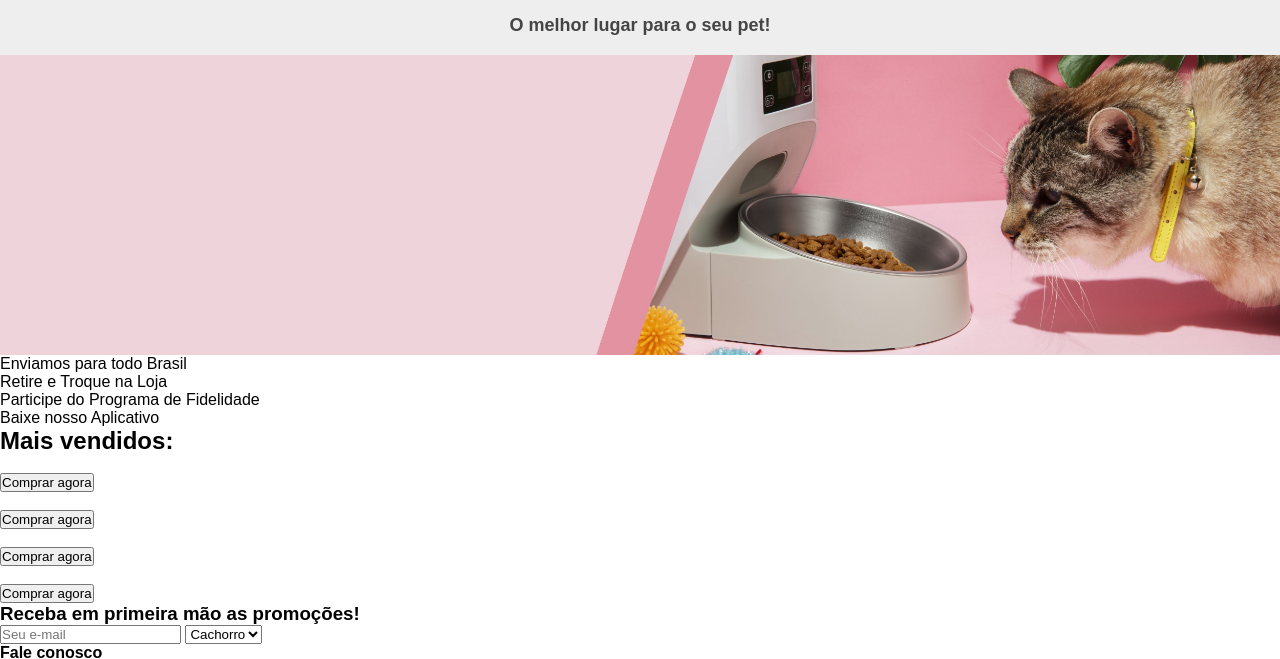
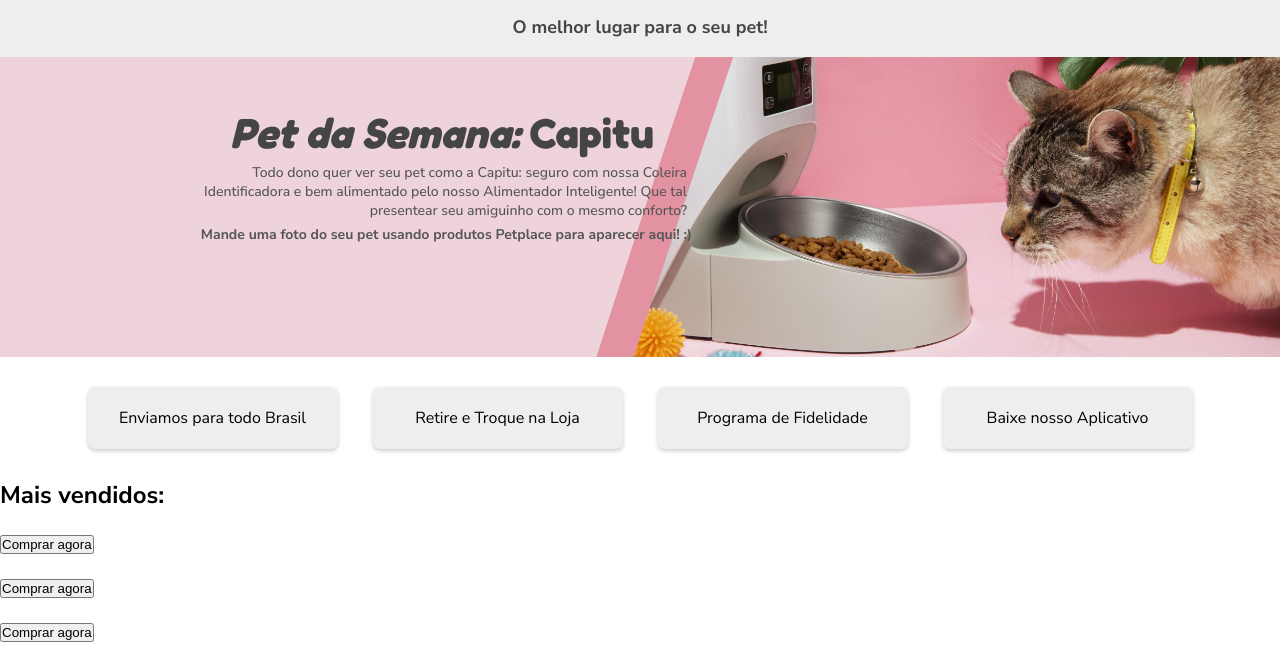
Before and after one commit to colynascimento/aulas_web, a plain HTML site: page atividades/atividade004_pet_shop/index.html in a window 1280 px wide. Shown: the part 140-799 px from the top of the page. Drawn offline with Linux system fonts and the light colour scheme.

Commit message:
atividade004 banner e cards vantagens

```diff
--- a/atividades/atividade004_pet_shop/css/style.css
+++ b/atividades/atividade004_pet_shop/css/style.css
@@ -113,6 +113,7 @@ nav ul li a {
     padding: 0;
     margin: 0;
     height: auto;
+    z-index: 2;
 }
 
 .header-linha-2 .itens-submenu-produtos ul li {
@@ -143,16 +144,73 @@ nav ul li a {
     color: #454545;
 }
 
-.banner-imagem-home {
+.container-banner {
     position: relative;
     width: 100%;
     max-height: 300px;
     overflow: hidden;
+    z-index: 0;
 }
 
-.imagem-home {
+.container-imagem-banner {
+    width: 100%;
+    height: 300px;
+}
+
+.imagem-banner {
     width: 100%;
     height: 300px;
     object-fit: cover;
     object-position: right;
 }
+
+.conteudo-banner {
+    position: absolute;
+    width: 500px;
+    z-index: 1;
+    top: 50px;
+    left: 15%;
+}
+
+.titulo-banner {
+    font-family: "Fredoka", sans-serif;
+    font-size: 42px;
+    font-weight: 700;
+    color: #454545;
+    text-align: center;
+}
+
+.descricao-banner {
+    font-size: 14px;
+    color: #555;
+    text-align: right;
+    margin: 5px;
+    font-weight: 500;
+}
+
+.texto-adicional-banner {
+    text-align: right;
+    color: #555;
+    font-size: 14px;
+    font-weight: 700;
+}
+
+.container-cards-vantagens {
+    display: flex;
+    width: 100%;
+    margin: 30px 0px;
+    justify-content: center;
+    flex-wrap: wrap;
+    gap: 35px;
+}
+
+.card-vantagem {
+    display: flex;
+    flex-direction: column;
+    align-items: center;
+    background-color: #eeeeee;
+    box-shadow: 0 2px 4px rgba(0,0,0,0.2);
+    border-radius: 7px;
+    padding: 20px 8px;
+    width: 250px;
+}
--- a/atividades/atividade004_pet_shop/index.html
+++ b/atividades/atividade004_pet_shop/index.html
@@ -5,6 +5,10 @@
     <meta name="viewport" content="width=device-width, initial-scale=1.0">
     <title>Atividade 004 - Pet Shop</title>
     <link rel="stylesheet" href="css/style.css">
+    <link rel="preconnect" href="https://fonts.googleapis.com">
+    <link rel="preconnect" href="https://fonts.gstatic.com" crossorigin>
+    <link href="https://fonts.googleapis.com/css2?family=Fredoka:wght@300..700&family=Nunito+Sans:ital,opsz,wght@0,6..12,200..1000;1,6..12,200..1000&display=swap" rel="stylesheet">
+
 </head>
     <body class="home">
         <header>
@@ -68,18 +72,23 @@
         </header>
 
         <div class="principal-home">
-            <section class="banner-imagem-home">
-                <img class="imagem-home" src="img/banner_alimentador-inteligente-e-brinquedos-semana-capitu.jpg">
-                <h3 class="titulo-imagem-home">Pet da Semana: Capitu</h3>
-                <p class="descricao-imagem-home">Mande uma foto do seu pet usando para aparecer aqui! :)</p>
+            <section class="container-banner">
+                <div class="container-imagem-banner">
+                    <img class="imagem-banner" src="img/banner_alimentador-inteligente-e-brinquedos-semana-capitu.jpg">
+                </div>
+                <div class="conteudo-banner">
+                    <h3 class="titulo-banner"><i>Pet da Semana:</i> Capitu</h3>
+                    <p class="descricao-banner">Todo dono quer ver seu pet como a Capitu: seguro com nossa Coleira Identificadora e bem alimentado pelo nosso Alimentador Inteligente! Que tal presentear seu amiguinho com o mesmo conforto?</p>
+                    <p class="texto-adicional-banner">Mande uma foto do seu pet usando produtos Petplace para aparecer aqui! :)</p>
+                </div>
             </section>
 
-            <section class="container-home-cards-vantagens">
+            <section class="container-cards-vantagens">
                 <div class="card-vantagem"><p>Enviamos para todo Brasil</p></div>
 
                 <div class="card-vantagem"><p>Retire e Troque na Loja</p></div>
 
-                <div class="card-vantagem"><p>Participe do Programa de Fidelidade</p></div>
+                <div class="card-vantagem"><p>Programa de Fidelidade</p></div>
 
                 <div class="card-vantagem"><p>Baixe nosso Aplicativo</p></div>
             </section>
```
Also changed, not shown: atividades/atividade004_pet_shop/img/farmacia/antipulgas-credeli-gato-filhote.jpg (added), atividades/atividade004_pet_shop/img/farmacia/avitrin-antibiotico-aves-10ml.jpg (added), atividades/atividade004_pet_shop/img/farmacia/pet-olate-antisseptico-100ml.jpg (added), atividades/atividade004_pet_shop/img/farmacia/probiotico-pet-avert-cao-gato.jpg (added), atividades/atividade004_pet_shop/img/farmacia/repelente-piusana-aves-100ml.jpg (added), atividades/atividade004_pet_shop/img/farmacia/suplemento-alimentar-cistimicin-vet-cao-e-gato-30cp.jpg (added), atividades/atividade004_pet_shop/img/farmacia/suplemento-roevit-roedores.jpg (added), atividades/atividade004_pet_shop/img/farmacia/vermifugo-vetnil-vetmax-700g-4cp.jpg (added), atividades/atividade004_pet_shop/img/racao/alimento-petz-extrusado-natural-roedores.jpg (added), atividades/atividade004_pet_shop/img/racao/racao-golden-light-cao.jpg (added), atividades/atividade004_pet_shop/img/racao/racao-guabi-natural-light-cao-peru-aveia.jpg (added), atividades/atividade004_pet_shop/img/racao/racao-nutropica-farinhada-mel-e-ovos-calopsita.jpg (added), atividades/atividade004_pet_shop/img/racao/racao-selections-cao-adulto.jpg (added), atividades/atividade004_pet_shop/img/racao/racao-selections-gato-adulto-salmao.jpg (added), 3 more files.
